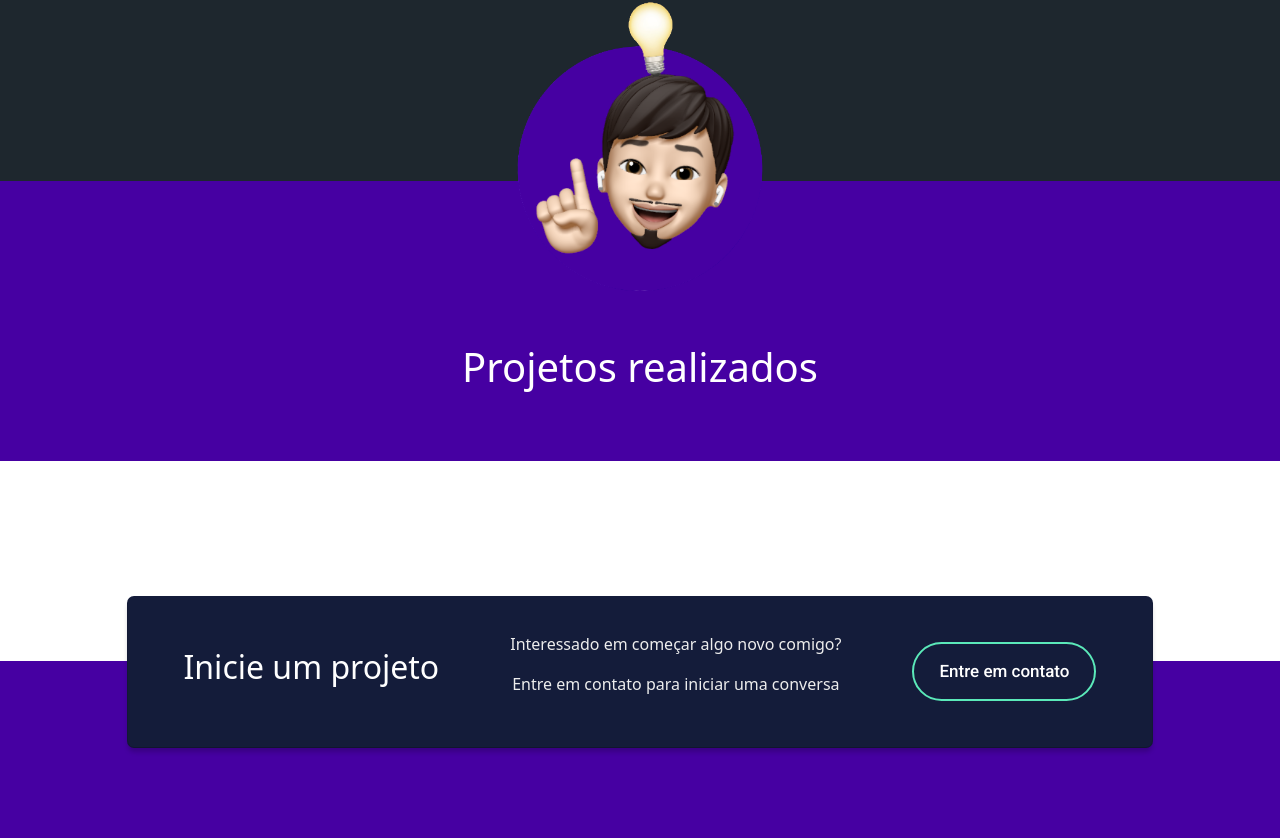
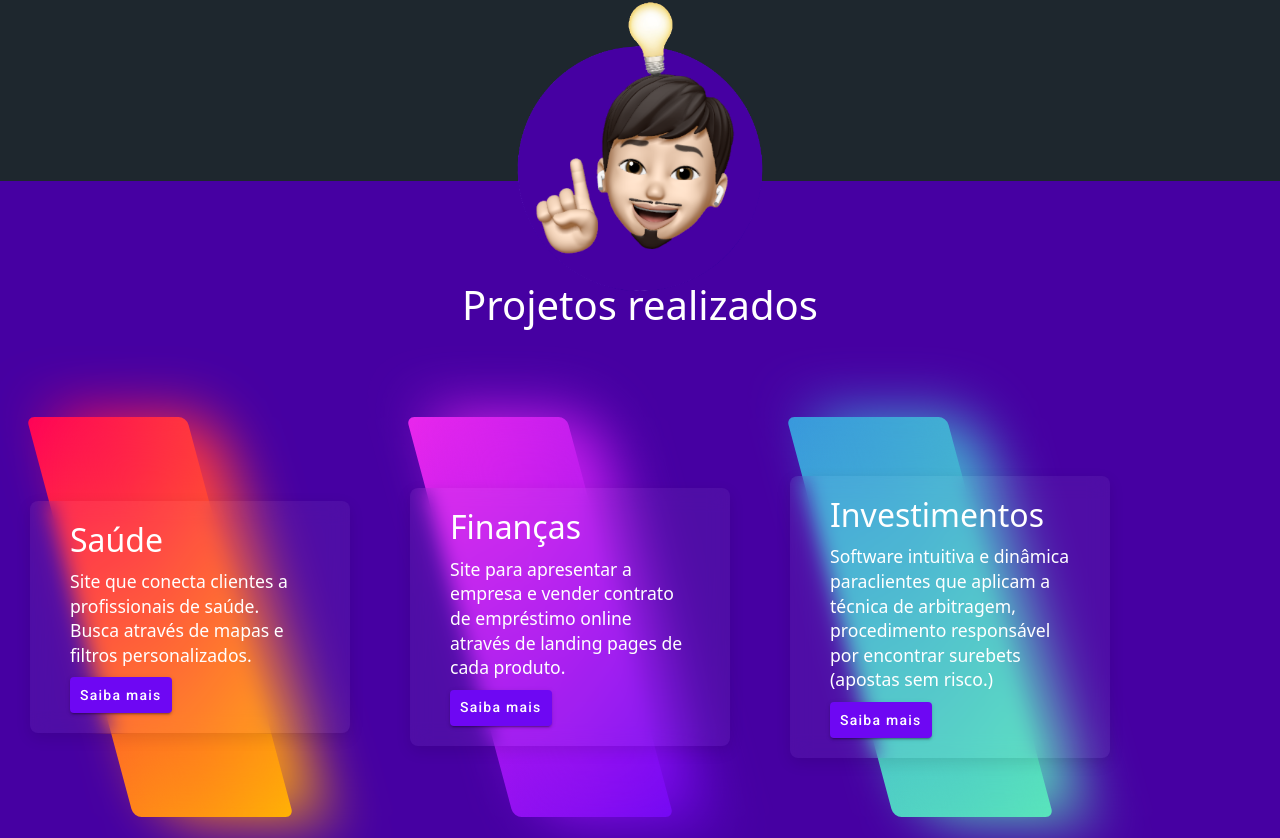
Before and after one commit to cabralcaio/Portfolio2.0, an Angular app: page /home in a window 1280 px wide. Shown: the part 1351-2189 px from the top of the page. Built offline with nearby package versions, Linux system fonts and the light colour scheme.

Commit message:
Cards de projetos adicionado

```diff
--- /dev/null
+++ b/src/app/components/projects/projects.component.css
@@ -0,0 +1,217 @@
+*
+{
+  margin: 0;
+  padding: 0;
+  box-sizing: border-box;
+}
+
+body
+{
+  display: flex;
+  justify-content: center;
+  align-items: center;
+  min-height: 100vh;
+  background: #1d061a
+}
+
+.container
+{
+  display: flex;
+  justify-content: center;
+  align-items: center;
+  flex-wrap: wrap;
+  padding: 40px 0;
+}
+
+.container .box
+{
+  position: relative;
+  width: 320px;
+  height: 400px;
+  display: flex;
+  justify-content: center;
+  align-items: center;
+  margin: 40px 30px;
+  transition: 0.5s;
+}
+
+.container .box::before
+{
+  content:' ';
+  position: absolute;
+  top: 0;
+  left: 50px;
+  width: 50%;
+  height: 100%;
+  text-decoration: none;
+  background: #fff;
+  border-radius: 8px;
+  transform: skewX(15deg);
+  transition: 0.5s;
+}
+
+.container .box::after
+{
+  content:'';
+  position: absolute;
+  top: 0;
+  left: 50;
+  width: 50%;
+  height: 100%;
+  background: #fff;
+  border-radius: 8px;
+  transform: skewX(15deg);
+  transition: 0.5s;
+  filter: blur(30px);
+}
+
+.container .box:hover:before,
+.container .box:hover:after
+{
+  transform: skewX(0deg);
+  left: 20px;
+  width: calc(100% - 90px);
+
+}
+
+.container .box:nth-child(1):before,
+.container .box:nth-child(1):after
+{
+  background: linear-gradient(315deg, #ffbc00, #ff0058)
+}
+
+.container .box:nth-child(2):before,
+.container .box:nth-child(2):after
+{
+  background: linear-gradient(315deg, #6E07F3, #ea27ec)
+}
+
+.container .box:nth-child(3):before,
+.container .box:nth-child(3):after
+{
+  background: linear-gradient(315deg, #5be9b9, #3897dd)
+}
+
+.container .box span
+{
+  display: block;
+  position: absolute;
+  top: 0;
+  left: 0;
+  right: 0;
+  bottom: 0;
+  z-index: 5;
+  pointer-events: none;
+}
+
+.container .box span::before
+{
+  content:'';
+  position: absolute;
+  top: 0;
+  left: 0;
+  width: 0;
+  height: 0;
+  border-radius: 8px;
+  background: rgba(255, 255, 255, 0.1);
+  backdrop-filter: blur(10px);
+  opacity: 0;
+  transition: 0.1s;
+  animation: animate 2s ease-in-out infinite;
+  box-shadow: 0 5px 15px rgba(0,0,0,0.08)
+}
+
+.container .box:hover span::before
+{
+  top: -50px;
+  left: 50px;
+  width: 100px;
+  height: 100px;
+  opacity: 1;
+}
+
+.container .box span::after
+{
+  content:'';
+  position: absolute;
+  bottom: 0;
+  right: 0;
+  width: 100%;
+  height: 100%;
+  border-radius: 8px;
+  background: rgba(255, 255, 255, 0.1);
+  backdrop-filter: blur(10px);
+  opacity: 0;
+  transition: 0.5s;
+  animation: animate 2s ease-in-out infinite;
+  box-shadow: 0 5px 15px rgba(0,0,0,0.08);
+  animation-delay: -1s;
+}
+
+.container .box:hover span:after
+{
+  bottom: -50px;
+  right: 50px;
+  width: 100px;
+  height: 100px;
+  opacity: 1;
+}
+
+.container .button-1 {
+    padding: 1px 10px;
+    background-color: #6E07F3!important;
+}
+
+@keyframes animate
+{
+  0%, 100%
+  {
+    transform: translateY(10px);
+  }
+
+  50%
+  {
+    transform: translate(-10px);
+  }
+}
+
+.container .box .content
+{
+  position: relative;
+  left: 0;
+  padding: 20px 40px;
+  background: rgba(255, 255, 255, 0.05);
+  backdrop-filter: blur(10px);
+  box-shadow: 0 5px 15px rgba(0, 0, 0, 0.1);
+  border-radius: 8px;
+  z-index: 1;
+  transform: 0.5s;
+  color: #fff;
+}
+
+.container .box:hover .content
+{
+  left: -25px;
+  padding: 60px 40px;
+}
+
+.container .box .content h2
+{
+  font-size: 2em;
+  color: #fff;
+  margin-bottom: 10px;
+}
+
+.container .box .content p
+{
+  font-size: 1.1em;
+  margin-bottom: 10px;
+  line-height: 1.4em;
+}
+
+.container .box .content a:hover
+{
+  background: #ffcf4d;
+  border: 1px solid rgba(255, 0, 88, 0.4);
+  box-shadow: 0 1px 15px rgba(1, 1, 1, 0.2);
+}
--- /dev/null
+++ b/src/app/components/projects/projects.component.html
@@ -0,0 +1,26 @@
+<div class="container">
+    <div class="box">
+      <span></span>
+      <div class="content">
+        <h2>Saúde</h2>
+        <p>Site que conecta clientes a profissionais de saúde. Busca através de mapas e filtros personalizados.</p>
+        <a class="button-1" mat-raised-button color="primary">Saiba mais</a>
+      </div>
+    </div>
+    <div class="box">
+      <span></span>
+      <div class="content">
+        <h2>Finanças</h2>
+        <p>Site para apresentar a empresa e vender contrato de empréstimo online através de landing pages de cada produto.</p>
+        <a class="button-1" mat-raised-button color="primary">Saiba mais</a>
+      </div>
+    </div>
+    <div class="box">
+      <span></span>
+      <div class="content">
+        <h2>Investimentos</h2>
+        <p>Software intuitiva e dinâmica paraclientes que aplicam a técnica de arbitragem, procedimento responsável por encontrar surebets (apostas sem risco.)</p>
+        <a class="button-1" mat-raised-button color="primary">Saiba mais</a>
+      </div>
+    </div>
+  </div>
--- a/src/app/views/home/home.component.css
+++ b/src/app/views/home/home.component.css
@@ -88,7 +88,7 @@ body {
     background-color: #4600a2;
     color: white;
     align-content: center;
-    height: 280px;
+    height: 700px;
 }
 .projects-call {
     margin-top: -200px;
--- a/src/app/views/home/home.component.html
+++ b/src/app/views/home/home.component.html
@@ -28,11 +28,14 @@
     <section>
         <app-habilities-cards></app-habilities-cards>
     </section>
+    <section>
         <div class="align-center projects-call">
             <img src="./../../../assets/images/idea.png" alt="Caio mostra uma ideia" width="290px">
         </div>
         <div id="project-title">
             <h1>Projetos realizados</h1>
+            <app-projects></app-projects>
         </div>
+    </section>
     <app-footer></app-footer>
 </body>
```
Also changed, not shown: src/app/components/components.module.ts (+5 -2 lines), src/app/components/projects/projects.component.ts (added, +10 -0 lines). Lines whose indentation alone changed are shown as unchanged.
